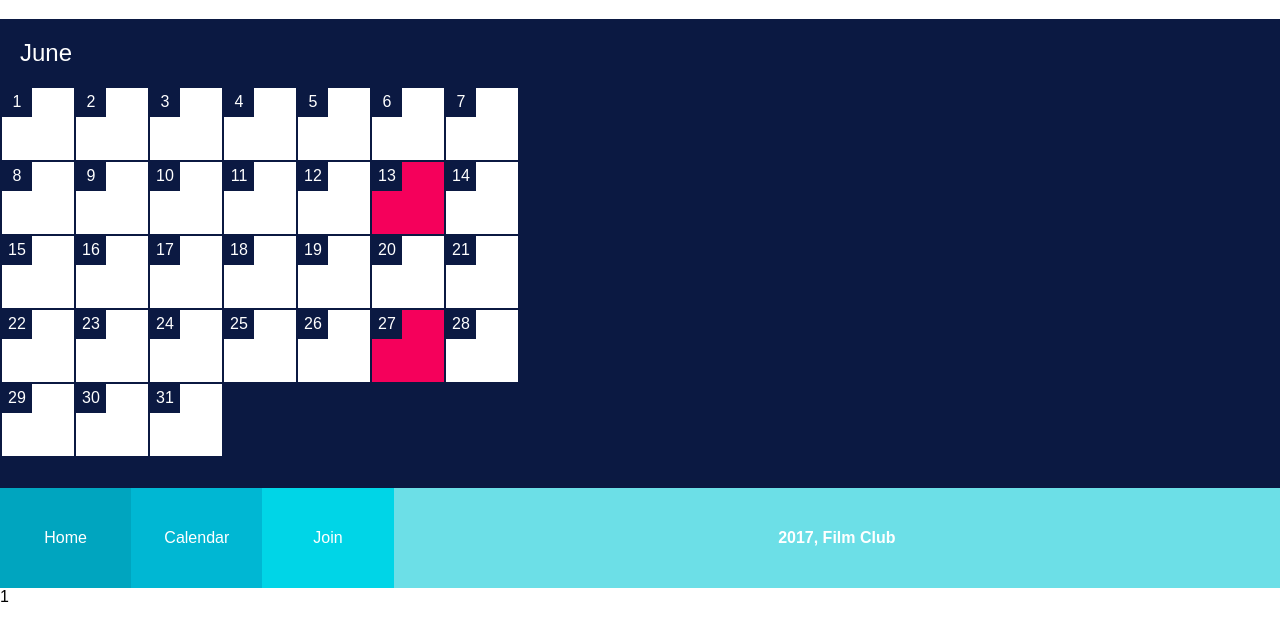
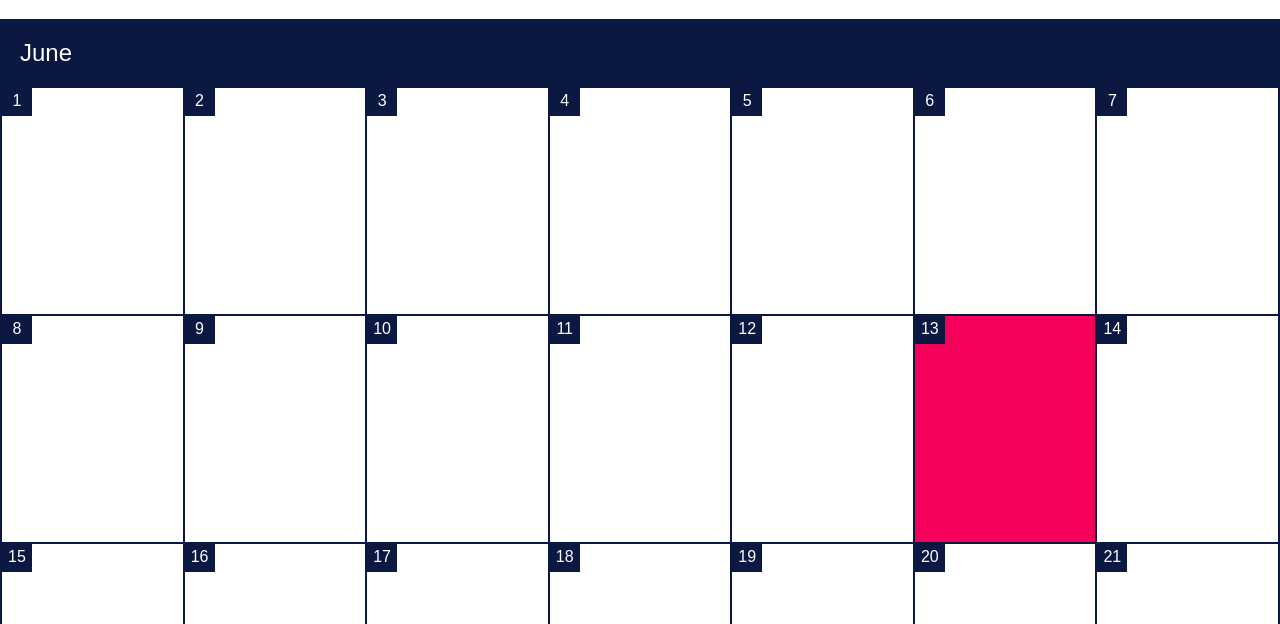
Before and after one commit to DoyleJM80/Film-Club---week-2-project, a plain HTML site: page calendar/index.html in a window 1280 px wide. Shown: the part 176-800 px from the top of the page. Drawn offline with Linux system fonts and the light colour scheme.

Commit message:
finished styling calendar

```diff
--- a/css/calendar.css
+++ b/css/calendar.css
@@ -76,7 +76,7 @@ header a {
   background-color: #00D5E7;
 }
 
-/*-----grid-----*/
+/*-----calendar-----*/
 
 h1 {
   font-weight: 100;
@@ -96,8 +96,8 @@ h2 {
 
 td {
   background-color: #fff;
-  height: 70px;
-  width: 70px;
+  height: 73px;
+  width: 73px;
 }
 
 .pink {
@@ -161,6 +161,17 @@ footer a {
     height: 115px;
   }
 
+  /*-----calendar-----*/
+
+  td {
+    height: 105px;
+    width: 105px;
+  }
+
+  td div {
+    top: -38px;
+  }
+
   /*-----footer-----*/
 
   footer {
@@ -196,4 +207,15 @@ footer a {
     flex-grow: 5 5 97%;
   }
 
+/*-----calendar-----*/
+
+  td {
+    height: 224px;
+    width: 224px;
+  }
+
+  td div {
+    top: -100px;
+  }
+
 }
```
